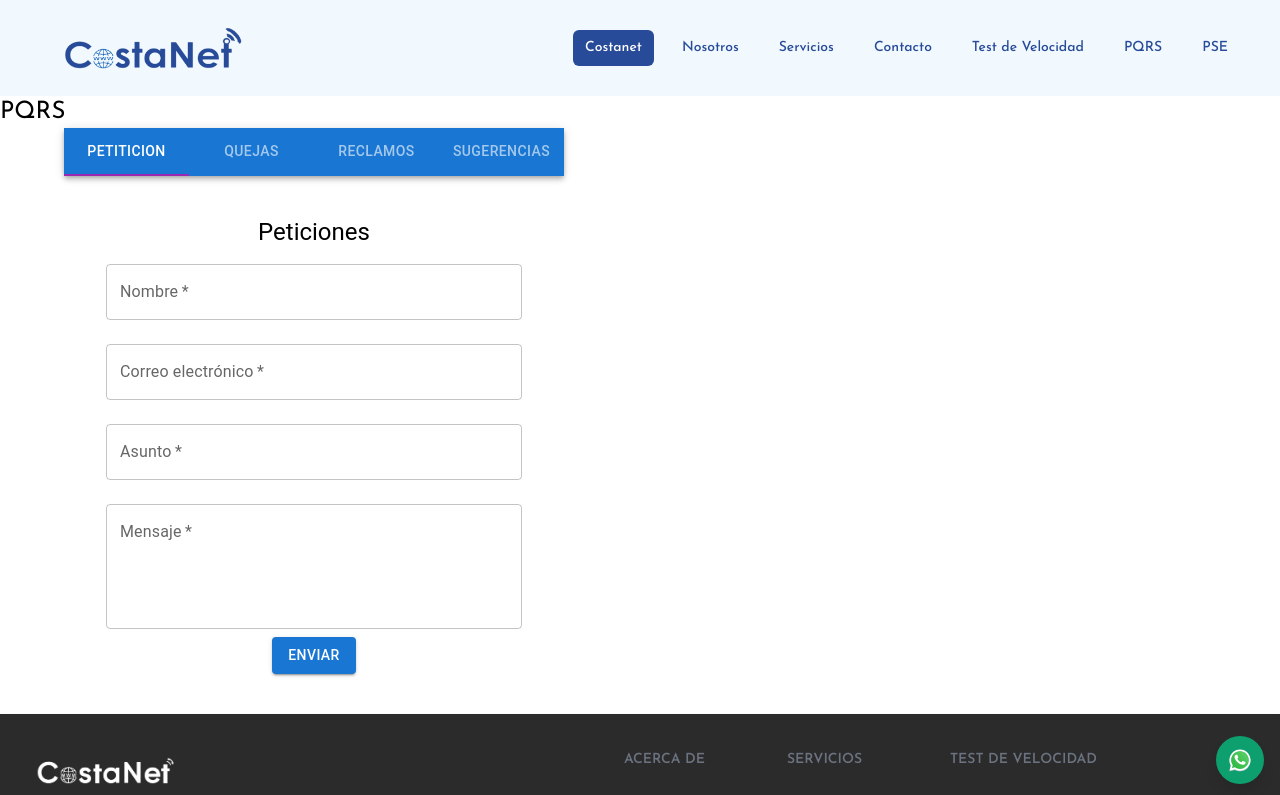
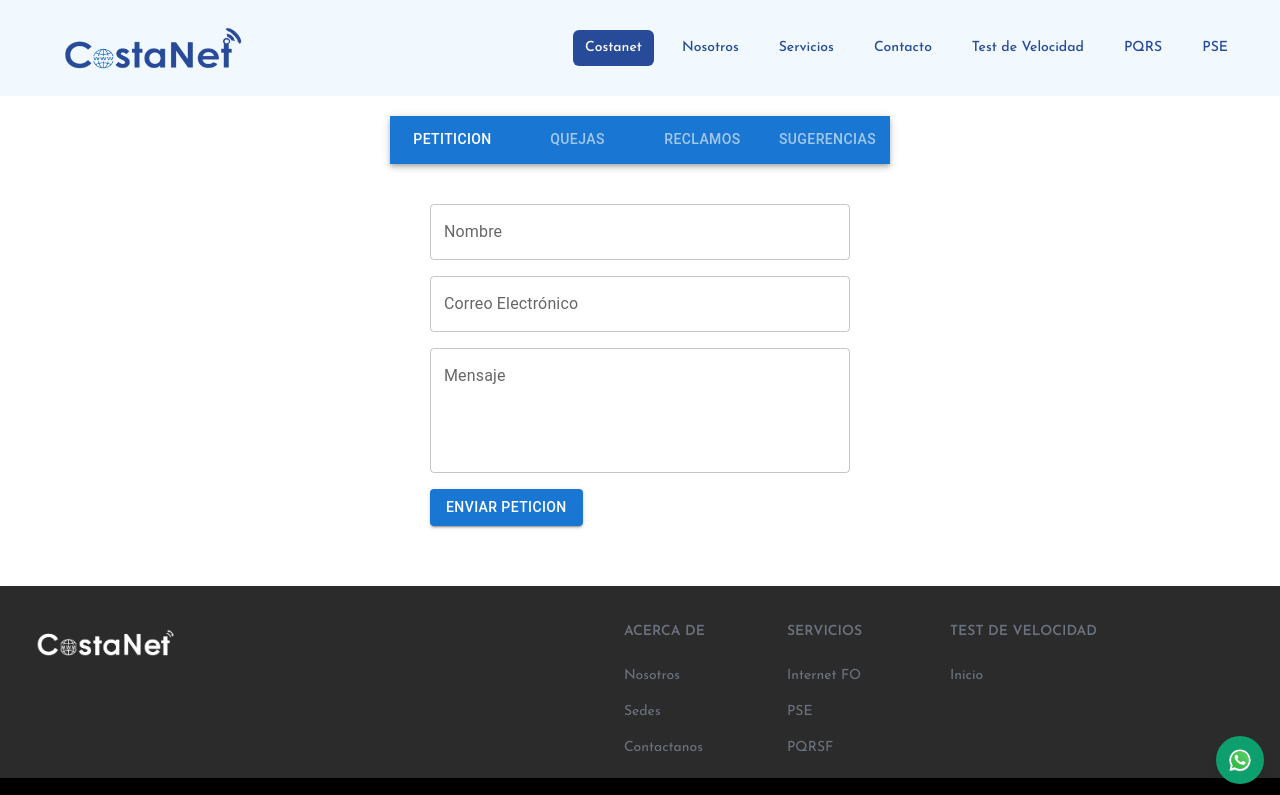
Before and after one commit to labs-company/costanet, a Next.js app: page /pqrs in a window 1280 px wide. Shown: the top 795 px of the page. Built offline with nearby package versions, Linux system fonts and the light colour scheme.

Commit message:
feat: Se añaden los formularios de pqrs (#84)

```diff
--- a/app/pqrs/page.tsx
+++ b/app/pqrs/page.tsx
@@ -1,13 +1,9 @@
 import TabsPqrs from "@/components/TabsPqrs";
-import { Container } from "@mui/material";
 
 export default function PagePqrs() {
   return (
-    <section>
-      <h2 className="text-2xl">PQRS</h2>
-      <Container>
-        <TabsPqrs />
-      </Container>
+    <section className="p-5 flex justify-center items-center">
+      <TabsPqrs />
     </section>
   );
 }
--- a/components/PeticionesPqrs.tsx
+++ b/components/PeticionesPqrs.tsx
@@ -1,62 +1,74 @@
-import React, { useState } from "react";
-import { TextField, Typography, Button, Box } from "@mui/material";
+"use client";
 
-function PeticionesPqrs() {
-  const [message, setMessage] = useState("Peticiones");
-  const handleSubmit = (e: React.FormEvent) => {
+import { useState, ChangeEvent, FormEvent } from "react";
+import { TextField, Button } from "@mui/material";
+
+interface FormData {
+  name: string;
+  email: string;
+  message: string;
+}
+
+const PetitionForm = () => {
+  const [formData, setFormData] = useState<FormData>({
+    name: "",
+    email: "",
+    message: "",
+  });
+
+  const handleChange = (
+    e: ChangeEvent<HTMLInputElement | HTMLTextAreaElement>
+  ) => {
+    const { name, value } = e.target;
+    setFormData((prevData) => ({
+      ...prevData,
+      [name]: value,
+    }));
+  };
+
+  const handleSubmit = (e: FormEvent<HTMLFormElement>) => {
     e.preventDefault();
-    // Handle form submission logic here
+    // Aquí puedes realizar la lógica para enviar la petición
+    console.log(formData);
   };
 
   return (
-    <div className="max-w-md mx-auto p-4">
-      <Typography variant="h5" align="center" className="mb-4">
-        {message}
-      </Typography>
-      <form onSubmit={handleSubmit}>
+    <form onSubmit={handleSubmit} className="p-4 space-y-4">
+      <div className="mb-4">
         <TextField
           label="Nombre"
-          variant="outlined"
+          name="name"
+          value={formData.name}
+          onChange={handleChange}
           fullWidth
-          required
-          margin="normal"
-          className="mb-4"
         />
+      </div>
+      <div className="mb-4">
         <TextField
-          label="Correo electrónico"
-          variant="outlined"
+          label="Correo Electrónico"
+          name="email"
+          value={formData.email}
+          onChange={handleChange}
           fullWidth
-          required
-          type="email"
-          margin="normal"
-          className="mb-4"
         />
-        <TextField
-          label="Asunto"
-          variant="outlined"
-          fullWidth
-          required
-          margin="normal"
-          className="mb-4"
-        />
+      </div>
+      <div className="mb-4">
         <TextField
           label="Mensaje"
-          variant="outlined"
+          name="message"
+          value={formData.message}
+          onChange={handleChange}
+          multiline
           fullWidth
-          required
-          multiline
           rows={4}
-          margin="normal"
-          className="mb-4"
         />
-        <Box textAlign="center">
-          <Button type="submit" variant="contained" color="primary">
-            Enviar
-          </Button>
-        </Box>
-      </form>
-    </div>
+      </div>
+
+      <Button type="submit" variant="contained" color="primary">
+        Enviar Peticion
+      </Button>
+    </form>
   );
-}
+};
 
-export default PeticionesPqrs;
+export default PetitionForm;
--- /dev/null
+++ b/components/QuejasPqrs.tsx
@@ -0,0 +1,56 @@
+"use client";
+import { useState } from "react";
+import TextField from "@mui/material/TextField";
+import Button from "@mui/material/Button";
+
+const PQRSForm = () => {
+  const [name, setName] = useState("");
+  const [email, setEmail] = useState("");
+  const [complaint, setComplaint] = useState("");
+
+  const handleSubmit = (e: React.FormEvent) => {
+    e.preventDefault();
+
+    console.log("Nombre:", name);
+    console.log("Correo electrónico:", email);
+    console.log("Queja:", complaint);
+
+    // Restablecer el formulario después del envío
+    setName("");
+    setEmail("");
+    setComplaint("");
+  };
+
+  return (
+    <form onSubmit={handleSubmit} className="p-4 space-y-4">
+      <TextField
+        label="Nombre"
+        variant="outlined"
+        fullWidth
+        value={name}
+        onChange={(e) => setName(e.target.value)}
+      />
+      <TextField
+        label="Correo electrónico"
+        variant="outlined"
+        fullWidth
+        value={email}
+        onChange={(e) => setEmail(e.target.value)}
+      />
+      <TextField
+        label="Queja"
+        variant="outlined"
+        multiline
+        rows={4}
+        fullWidth
+        value={complaint}
+        onChange={(e) => setComplaint(e.target.value)}
+      />
+      <Button variant="contained" color="primary" type="submit">
+        Enviar Queja
+      </Button>
+    </form>
+  );
+};
+
+export default PQRSForm;
--- /dev/null
+++ b/components/ReclamosPqrs.tsx
@@ -0,0 +1,56 @@
+"use client";
+
+import { useState } from "react";
+import TextField from "@mui/material/TextField";
+import Button from "@mui/material/Button";
+
+const ComplaintForm = () => {
+  const [name, setName] = useState("");
+  const [email, setEmail] = useState("");
+  const [complaint, setComplaint] = useState("");
+
+  const handleSubmit = (e: React.FormEvent) => {
+    e.preventDefault();
+
+    console.log("Nombre:", name);
+    console.log("Correo electrónico:", email);
+    console.log("Reclamo:", complaint);
+    // Restablecer el formulario después del envío
+    setName("");
+    setEmail("");
+    setComplaint("");
+  };
+
+  return (
+    <form onSubmit={handleSubmit} className="p-4 space-y-4">
+      <TextField
+        label="Nombre"
+        variant="outlined"
+        fullWidth
+        value={name}
+        onChange={(e) => setName(e.target.value)}
+      />
+      <TextField
+        label="Correo electrónico"
+        variant="outlined"
+        fullWidth
+        value={email}
+        onChange={(e) => setEmail(e.target.value)}
+      />
+      <TextField
+        label="Reclamo"
+        variant="outlined"
+        multiline
+        rows={4}
+        fullWidth
+        value={complaint}
+        onChange={(e) => setComplaint(e.target.value)}
+      />
+      <Button variant="contained" color="primary" type="submit">
+        Enviar Reclamo
+      </Button>
+    </form>
+  );
+};
+
+export default ComplaintForm;
--- /dev/null
+++ b/components/SugerenciasPqrs.tsx
@@ -0,0 +1,56 @@
+"use client";
+
+import React, { useState } from "react";
+import TextField from "@mui/material/TextField";
+import Button from "@mui/material/Button";
+
+const SuggestionForm = () => {
+  const [name, setName] = useState("");
+  const [email, setEmail] = useState("");
+  const [suggestion, setSuggestion] = useState("");
+
+  const handleSubmit = (e: React.FormEvent) => {
+    e.preventDefault();
+
+    console.log("Nombre:", name);
+    console.log("Correo electrónico:", email);
+    console.log("Sugerencia:", suggestion);
+    // Restablecer el formulario después del envío
+    setName("");
+    setEmail("");
+    setSuggestion("");
+  };
+
+  return (
+    <form onSubmit={handleSubmit} className="p-4 space-y-4">
+      <TextField
+        label="Nombre"
+        variant="outlined"
+        fullWidth
+        value={name}
+        onChange={(e) => setName(e.target.value)}
+      />
+      <TextField
+        label="Correo electrónico"
+        variant="outlined"
+        fullWidth
+        value={email}
+        onChange={(e) => setEmail(e.target.value)}
+      />
+      <TextField
+        label="Sugerencia"
+        variant="outlined"
+        multiline
+        rows={4}
+        fullWidth
+        value={suggestion}
+        onChange={(e) => setSuggestion(e.target.value)}
+      />
+      <Button variant="contained" color="primary" type="submit">
+        Enviar Sugerencia
+      </Button>
+    </form>
+  );
+};
+
+export default SuggestionForm;
--- a/components/TabsPqrs.tsx
+++ b/components/TabsPqrs.tsx
@@ -8,8 +8,19 @@ import Tab from "@mui/material/Tab";
 import Typography from "@mui/material/Typography";
 import Box from "@mui/material/Box";
 import dynamic from "next/dynamic";
+import { Container } from "@mui/material";
 
-const Peticiones = dynamic(() => import("../components/PeticionesPqrs"), {
+const Peticiones = dynamic(() => import("./PeticionesPqrs"), {
+  ssr: false,
+});
+const Quejas = dynamic(() => import("./QuejasPqrs"), {
+  ssr: false,
+});
+
+const Reclamos = dynamic(() => import("./ReclamosPqrs"), {
+  ssr: false,
+});
+const Sugerencias = dynamic(() => import("./SugerenciasPqrs"), {
   ssr: false,
 });
 
@@ -61,7 +72,7 @@ export default function FullWidthTabs() {
         <Tabs
           value={value}
           onChange={handleChange}
-          indicatorColor="secondary"
+          indicatorColor="primary"
           textColor="inherit"
           variant="fullWidth"
           aria-label="full width tabs example"
@@ -76,13 +87,13 @@ export default function FullWidthTabs() {
         <Peticiones />
       </TabPanel>
       <TabPanel value={value} index={1} dir={theme.direction}>
-        Quejas
+        <Quejas />
       </TabPanel>
       <TabPanel value={value} index={2} dir={theme.direction}>
-        Reclamos
+        <Reclamos />
       </TabPanel>
       <TabPanel value={value} index={3} dir={theme.direction}>
-        Sugerencias
+        <Sugerencias />
       </TabPanel>
     </Box>
   );
```
